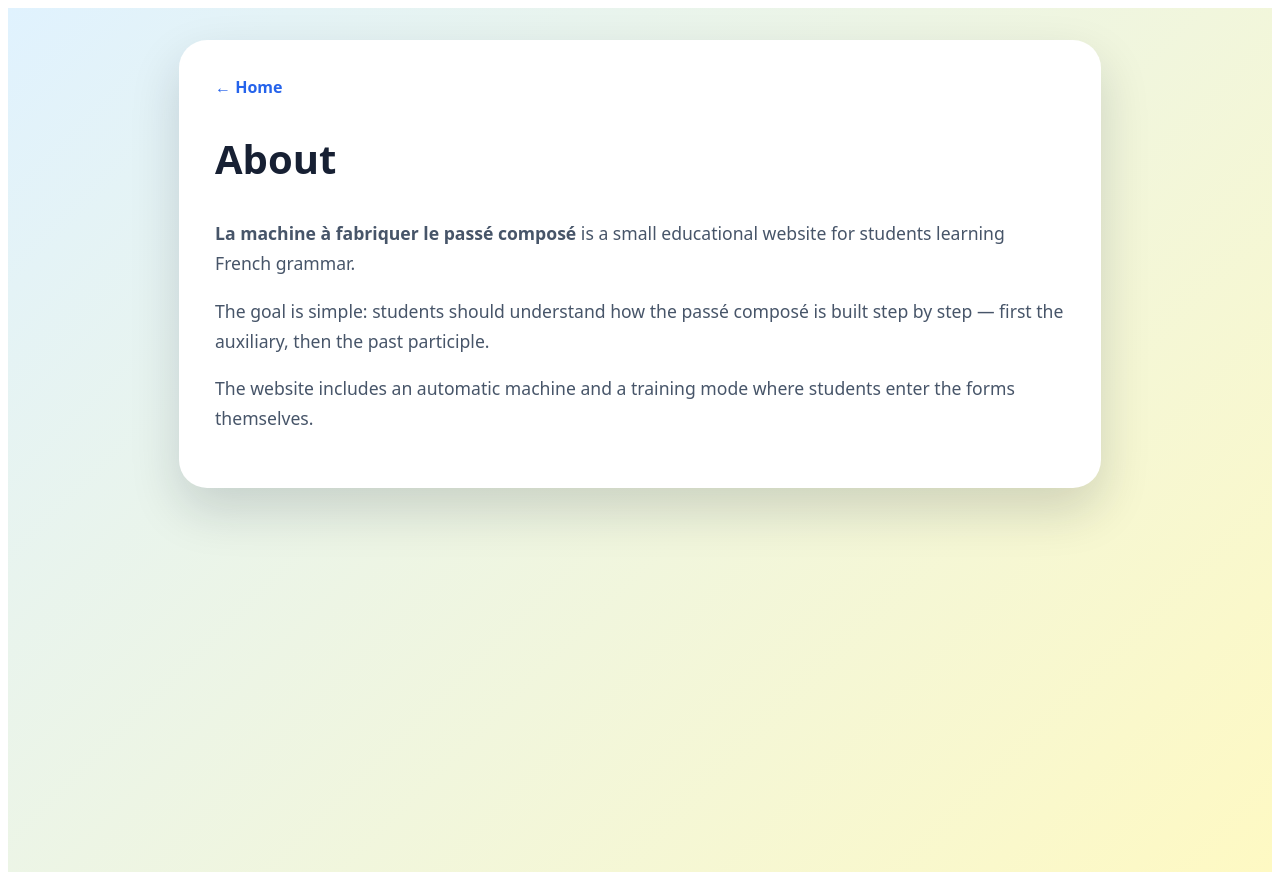
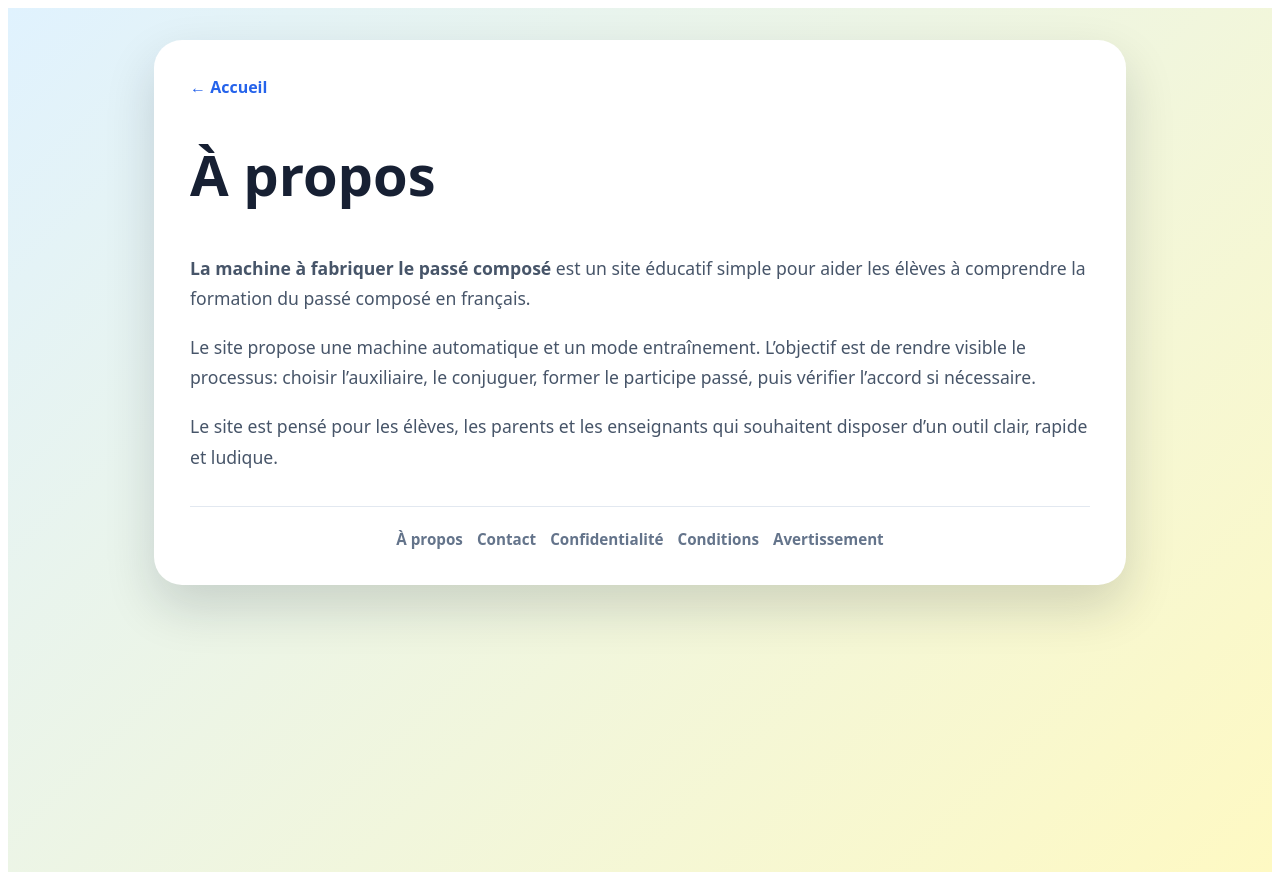
Before and after one commit to ossthun/machinepc, a Next.js app: page /about in a window 1280 px wide. Built offline with nearby package versions, Linux system fonts and the light colour scheme.

Commit message:
Refactor About page to use SiteLayout and localize text
Updated the About page to use SiteLayout and translated content to French.

```diff
--- a/pages/about.js
+++ b/pages/about.js
@@ -1,65 +1,22 @@
-import Link from "next/link";
+import SiteLayout from "../components/SiteLayout";
 
 export default function About() {
   return (
-    <Page title="About">
+    <SiteLayout title="À propos">
       <p>
-        <strong>La machine à fabriquer le passé composé</strong> is a small
-        educational website for students learning French grammar.
+        <strong>La machine à fabriquer le passé composé</strong> est un site
+        éducatif simple pour aider les élèves à comprendre la formation du passé
+        composé en français.
       </p>
-
       <p>
-        The goal is simple: students should understand how the passé composé is
-        built step by step — first the auxiliary, then the past participle.
+        Le site propose une machine automatique et un mode entraînement. L’objectif
+        est de rendre visible le processus: choisir l’auxiliaire, le conjuguer,
+        former le participe passé, puis vérifier l’accord si nécessaire.
       </p>
-
       <p>
-        The website includes an automatic machine and a training mode where
-        students enter the forms themselves.
+        Le site est pensé pour les élèves, les parents et les enseignants qui
+        souhaitent disposer d’un outil clair, rapide et ludique.
       </p>
-    </Page>
+    </SiteLayout>
   );
 }
-
-function Page({ title, children }) {
-  return (
-    <main style={styles.page}>
-      <section style={styles.card}>
-        <Link href="/" style={styles.back}>← Home</Link>
-        <h1 style={styles.title}>{title}</h1>
-        <div style={styles.text}>{children}</div>
-      </section>
-    </main>
-  );
-}
-
-const styles = {
-  page: {
-    minHeight: "100vh",
-    padding: "32px",
-    fontFamily: "system-ui, sans-serif",
-    background: "linear-gradient(135deg, #e0f2fe, #fef9c3)",
-  },
-  card: {
-    maxWidth: "850px",
-    margin: "0 auto",
-    background: "white",
-    borderRadius: "28px",
-    padding: "36px",
-    boxShadow: "0 22px 50px rgba(15,23,42,.16)",
-  },
-  back: {
-    color: "#2563eb",
-    fontWeight: 900,
-    textDecoration: "none",
-  },
-  title: {
-    fontSize: "2.5rem",
-    color: "#172033",
-  },
-  text: {
-    fontSize: "1.1rem",
-    lineHeight: 1.7,
-    color: "#475569",
-  },
-};
```
